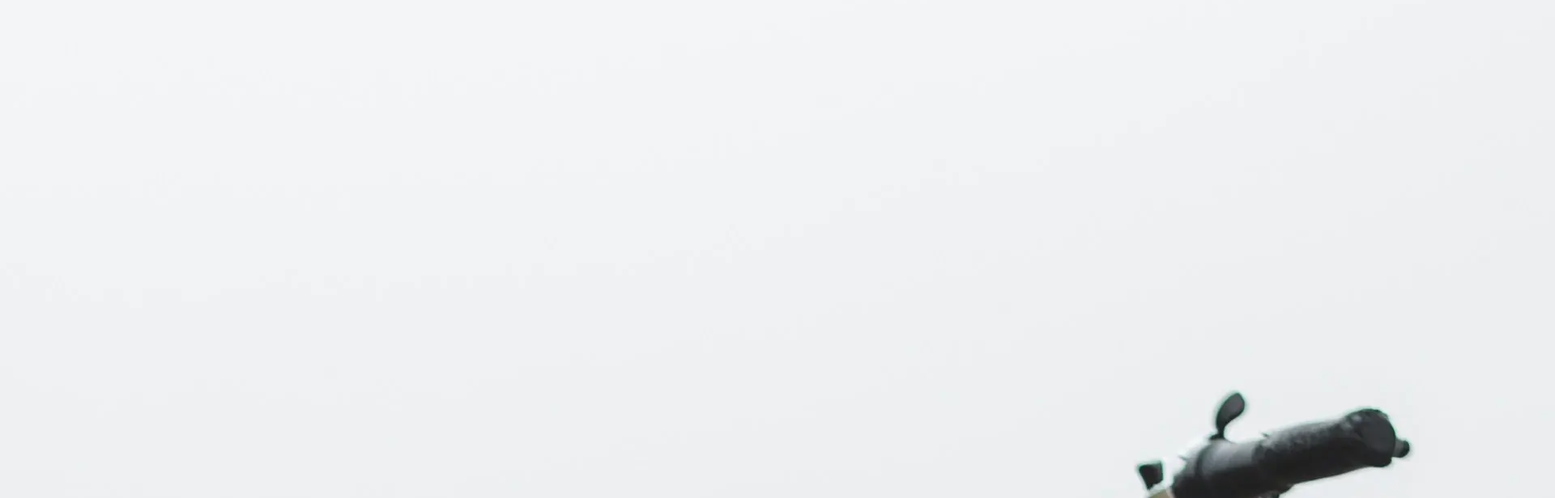
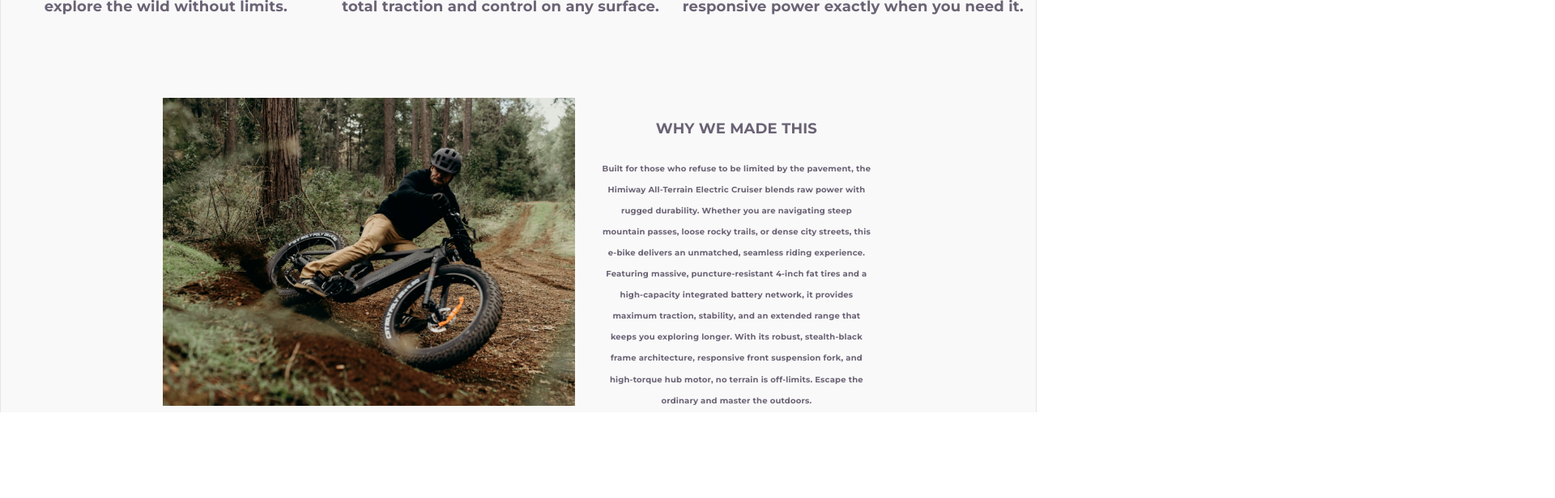
Before and after one commit to abdullahbinahmed/product-landing-page, a React (Vite) app: page / in a window 1280 px wide. Shown: the part 1060-1676 px from the top of the page at 81% size, 1920 px wide, since content can reach past the window. After the commit the page ends 1570 px from the top, so only its background shows below. Built offline with nearby package versions, Linux system fonts and the light colour scheme.

Commit message:
feat(layout): product description section with image

```diff
--- a/src/components/KeyFeatures/KeyFeatures.module.css
+++ b/src/components/KeyFeatures/KeyFeatures.module.css
@@ -1,6 +1,7 @@
 .keyFeatures {
     display: flex;
     flex-direction: row;
+    padding: 100px 0px;
 }
 .iconWrapper svg {
     font-size: 100px;
--- a/src/components/ProductDescription/ProductDescription.module.css
+++ b/src/components/ProductDescription/ProductDescription.module.css
@@ -1,26 +1,24 @@
-.headerContainer {
-    background-image: url("../../assets/himiway-ebike.webp");
-    background-size: cover;
-    background-position: center ;
-    background-repeat: no-repeat;
-    width: 100%;
-    aspect-ratio: 4/3;
+.productDescriptionContainer {
     display: flex;
     flex-direction: column;
-    justify-content: flex-start;
-    align-items: center;
-    padding: 20px;
+    padding: 0 50px;
     box-sizing: border-box;
+    gap: 30px;
 }
-
-.productHeading {
-    font-family: 'Montserrat', sans-serif;
-    font-weight: 800;
-    letter-spacing: -0.5px;
-    color: #111111;
-    font-size: 32px;
-    margin: 0;
-    text-align: center;
+.productDescription {
+    font-size: 10px;
+}
+.imageWrapper {
+    max-width: 100%;
+}
+.textWrapper {
+    max-width: 100%;
+}
+.descriptionImage {
+    aspect-ratio: 16/10;
+    object-fit: cover;
+    max-width: 100%;
+    min-height: 100%;
 }
 .cta {
     align-self: flex-end;
@@ -30,22 +28,25 @@
 }
 
 @media (min-width: 768px) {
-    .headerContainer {
-        aspect-ratio: 16/10;
-        min-height: 450px;
+    .productDescriptionContainer{
+        flex-direction: row;
+        align-items: center;
+        padding: 0 100px;
     }
-    .productHeading {
-        font-size: 32px;
+    .imageWrapper {
+        flex: 3;
+    }
+
+    .textWrapper {
+        flex: 2;
+    }
+    .descriptionImage {
+        aspect-ratio: 4/3;
     }
 }
 
 @media (min-width: 1024px) {
-    .headerContainer{
-        aspect-ratio: 16/9;
-        min-height: 600px;
-        max-height: 80vh;
-    }
-    .productHeading {
-        font-size: 44px;
+    .productDescriptionContainer{
+        padding: 0 200px;
     }
 }
--- a/src/components/ProductDescription/ProductDescription.tsx
+++ b/src/components/ProductDescription/ProductDescription.tsx
@@ -3,24 +3,30 @@ import styles from "./ProductDescription.module.css";
 import DescriptionImage from "../../assets/himiway-ebike-description-image.webp";
 const ProductDescription: React.FC = () => {
   return (
-    <section className={styles.headerContainer}>
-      <div>
-        <img src={DescriptionImage} className={styles.descriptionImage} />
+    <div className={styles.productDescriptionContainer}>
+      <div className={styles.imageWrapper}>
+        <img
+          src={DescriptionImage}
+          className={styles.descriptionImage}
+          alt="Product Description"
+        />
       </div>
-      <h2 className={styles.productHeading}>WHY WE MADE THIS</h2>
-      <p className={styles.productDescription}>
-        Built for those who refuse to be limited by the pavement, the Himiway
-        All-Terrain Electric Cruiser blends raw power with rugged durability.
-        Whether you are navigating steep mountain passes, loose rocky trails, or
-        dense city streets, this e-bike delivers an unmatched, seamless riding
-        experience. Featuring massive, puncture-resistant 4-inch fat tires and a
-        high-capacity integrated battery network, it provides maximum traction,
-        stability, and an extended range that keeps you exploring longer. With
-        its robust, stealth-black frame architecture, responsive front
-        suspension fork, and high-torque hub motor, no terrain is off-limits.
-        Escape the ordinary and master the outdoors.
-      </p>
-    </section>
+      <div className={styles.textWrapper}>
+        <h4 className={styles.productHeading}>WHY WE MADE THIS</h4>
+        <p className={styles.productDescription}>
+          Built for those who refuse to be limited by the pavement, the Himiway
+          All-Terrain Electric Cruiser blends raw power with rugged durability.
+          Whether you are navigating steep mountain passes, loose rocky trails,
+          or dense city streets, this e-bike delivers an unmatched, seamless
+          riding experience. Featuring massive, puncture-resistant 4-inch fat
+          tires and a high-capacity integrated battery network, it provides
+          maximum traction, stability, and an extended range that keeps you
+          exploring longer. With its robust, stealth-black frame architecture,
+          responsive front suspension fork, and high-torque hub motor, no
+          terrain is off-limits. Escape the ordinary and master the outdoors.
+        </p>
+      </div>
+    </div>
   );
 };
 
```
Also changed, not shown: src/assets/himiway-ebike-description-image.webp.
